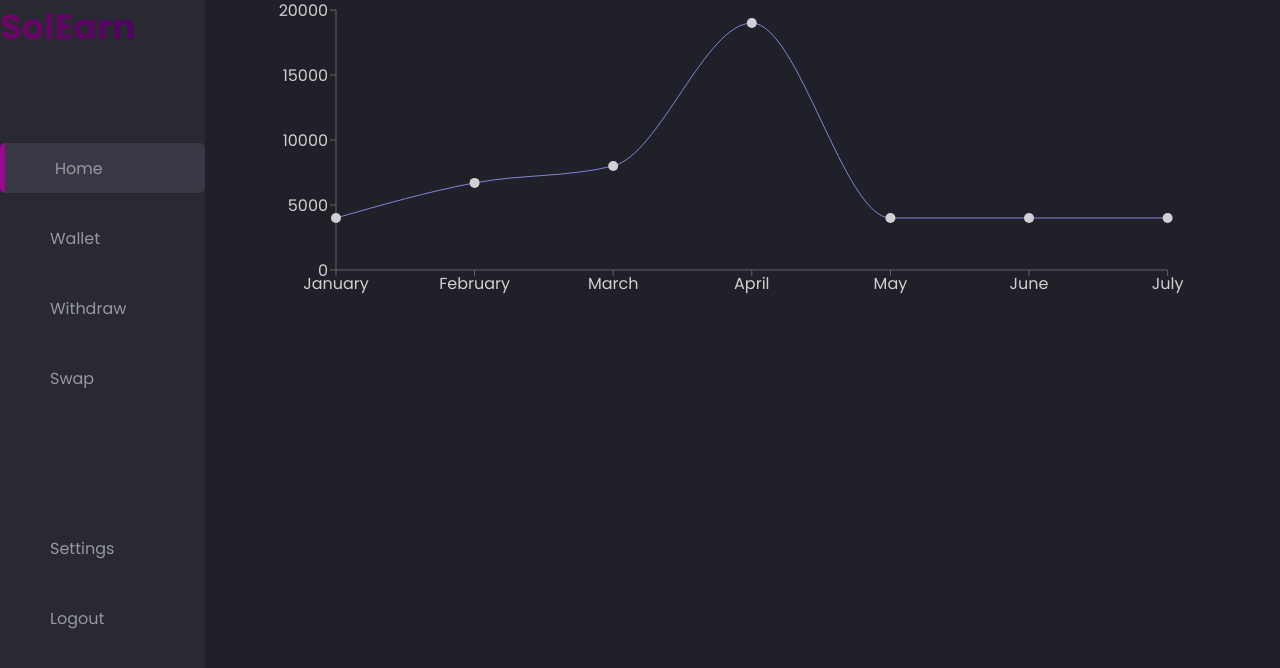
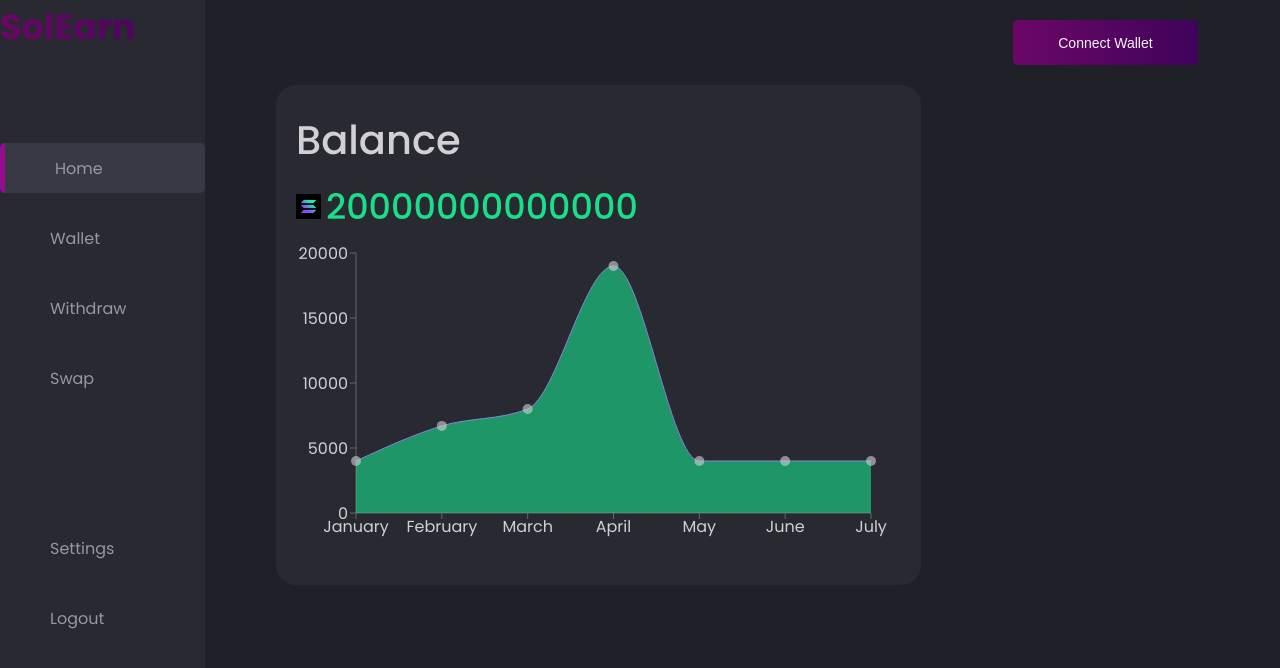
Before and after one commit to SolEarn-1-0/SolEarn-Frontend, a React (Create React App) app: page /wallet in a window 1280 px wide. Shown: the top 668 px of the page. Built offline with nearby package versions, Linux system fonts and the light colour scheme.

Commit message:
did some changes

```diff
--- a/src/components/Navbar.js
+++ b/src/components/Navbar.js
@@ -15,8 +15,8 @@
 			</div>
 
 			<div className={Style.navbtns}>
-				<NavLink  to={"/contactus"}><button>SignIn</button></NavLink>
-				<NavLink  to={"/getstarted"}><button>SignUp</button></NavLink>
+				<NavLink  to={"/contactus"}>SignIn</NavLink>
+				<NavLink  to={"/getstarted"}>SignUp</NavLink>
 			</div>
 		</nav>
 	);
--- a/src/components/dashboardcomp/chart.js
+++ b/src/components/dashboardcomp/chart.js
@@ -1,13 +1,14 @@
 /** @format */
 
+import React, { PureComponent } from "react";
 import {
-	LineChart,
+	AreaChart,
+	Area,
 	XAxis,
 	YAxis,
 	CartesianGrid,
 	Tooltip,
 	ResponsiveContainer,
-  Line,
 } from "recharts";
 
 const data = [
@@ -41,14 +42,13 @@
 	},
 ];
 
-export default function Chart(){
-
-
-
+export default function Chart() {
 	return (
-			<div style={{ width: "100%", height: 300 }}>
+		<div style={{ width: "100%", height: 300 }} className="rechart">
 			<ResponsiveContainer>
-					<LineChart
+				<AreaChart
+					width={500}
+					height={400}
 					data={data}
 					margin={{
 						top: 10,
@@ -60,10 +60,11 @@
 					<XAxis dataKey="name" tick={{ fill: "rgb(209, 209, 211)" }} />
 					<YAxis tick={{ fill: "rgb(209, 209, 211)" }} />
 					<Tooltip />
-						<Line
+					<Area
 						type="monotone"
 						dataKey="price"
 						stroke="#8884d8"
+						fill="rgb(25, 223, 139)"
 						dot={{
 							fill: "rgb(209, 209, 211)",
 							stroke: "",
@@ -72,17 +73,52 @@
 						}}
 						activeDot={{ r: 8 }}
 					/>
-						{/* <Area
-							type="monotone"
-							dataKey="uv"
-							stroke="#8884d8"
-							fill="#8884d8"
-						/> */}
-					</LineChart>
+				</AreaChart>
 			</ResponsiveContainer>
 		</div>
 	);
-
 }
 
-// strokeDasharray="3 3"
+// export default function Chart(){
+
+// // 		return (
+// // 			<div style={{ width: "100%", height:300 }} className= "rechart" >
+// // 				<ResponsiveContainer>
+// // 					<LineChart
+// // 						data={data}
+// // 						margin={{
+// // 							top: 10,
+// // 							right: 30,
+// // 							left: 0,
+// // 							bottom: 0,
+// // 						}}>
+// // 						<CartesianGrid horizontal="" vertical="" />
+// // 						<XAxis dataKey="name" tick={{ fill: "rgb(209, 209, 211)" }} />
+// // 						<YAxis tick={{ fill: "rgb(209, 209, 211)" }} />
+// // 						<Tooltip />
+// // 						<Line
+// // 							type="monotone"
+// // 							dataKey="price"
+// // 							stroke="#8884d8"
+// // 							dot={{
+// // 								fill: "rgb(209, 209, 211)",
+// // 								stroke: "",
+// // 								strokeWidth: 2,
+// // 								r: 5,
+// // 							}}
+// // 							activeDot={{ r: 8 }}
+// // 						/>
+// // 						{/* <Area
+// // 							type="monotone"
+// // 							dataKey="uv"
+// // 							stroke="#8884d8"
+// // 							fill="#8884d8"
+// // 						/> */}
+// // 					</LineChart>
+// // 				</ResponsiveContainer>
+// // 			</div>
+// // 		);
+
+// // }
+
+// // // strokeDasharray="3 3"
--- a/src/pages/userwallet/Wallet.js
+++ b/src/pages/userwallet/Wallet.js
@@ -1,14 +1,25 @@
 import Navmenu from "../../components/dashboardcomp/Navmenu"
 import './wallet.css'
 import Chart from "../../components/dashboardcomp/chart"
+import sol from "../../Images/sol.png"
 const Wallet = () => {
   return (
-    <div className="walletitems">
-    <Navmenu/>
-    <div className="walletrigt">
-     <Chart/>
-    </div>
-    </div>
-  )
+		<div className="walletitems">
+			<Navmenu />
+			<div className="walletrigt">
+				<div className="button">
+					<button>Connect Wallet</button>
+				</div>
+				<div className="chartcrd">
+					<h1>Balance</h1>
+					<p>
+						<img src={sol} alt="" /> <span>20000000000000</span>
+					</p>
+
+					<Chart />
+				</div>
+			</div>
+		</div>
+	);
 }
 export default Wallet
--- a/src/pages/userwallet/wallet.css
+++ b/src/pages/userwallet/wallet.css
@@ -14,3 +14,44 @@
 	gap: 20px;
 	padding: 0% 4%;
 }
+
+.chartcrd {
+	background-color: rgb(40, 41, 49);
+	width: 70%;
+	height: 500px;
+	padding: 25px 20px;
+	border-radius: 20px;
+}
+
+.chartcrd h1 {
+	color: rgb(209, 209, 211);
+	font-size: 40px;
+	font-weight: 500;
+}
+
+.chartcrd p {
+	display: flex;
+	align-items: center;
+	padding-top: 10px;
+	gap: 5px;
+}
+
+.chartcrd p span {
+	font-size: 35px;
+	color: rgb(25, 223, 139);
+	font-weight: 500;
+}
+
+.chartcrd p img {
+	width: 25px;
+	height: 25px;
+}
+
+
+.rechart {
+	margin-top: 10px;
+}
+
+.fhgti{
+	color: rgba(25, 223, 141, 0.596);
+}
--- a/src/styles/Nav.module.css
+++ b/src/styles/Nav.module.css
@@ -43,10 +43,14 @@
   gap: 1em;
 }
 
-.navbtns button {
+.navbtns a {
   height: inherit;
   width: 100%;
   cursor: pointer;
+  text-decoration: none;
+  display: flex;
+  align-items: center;
+  justify-content: center;
   border: none;
   border-radius: 5px;
   font-size: 14px;
@@ -54,13 +58,12 @@
      color: rgb(245, 245, 245);
 }
 
-.navbtns button:nth-child(1) {
-  background-color: rgb(20, 20, 20);
+.navbtns a:nth-child(1) {
+  background-color: rgb(27, 27, 29);
 }
 
-.navbtns button:nth-child(2) {
+.navbtns a:nth-child(2) {
   background: linear-gradient(to right, rgb(108, 7, 102), rgb(63, 3, 92));
-
 }
 
 header {
```
Also changed, not shown: src/Images/sol.png (added). Lines whose indentation alone changed are shown as unchanged.
